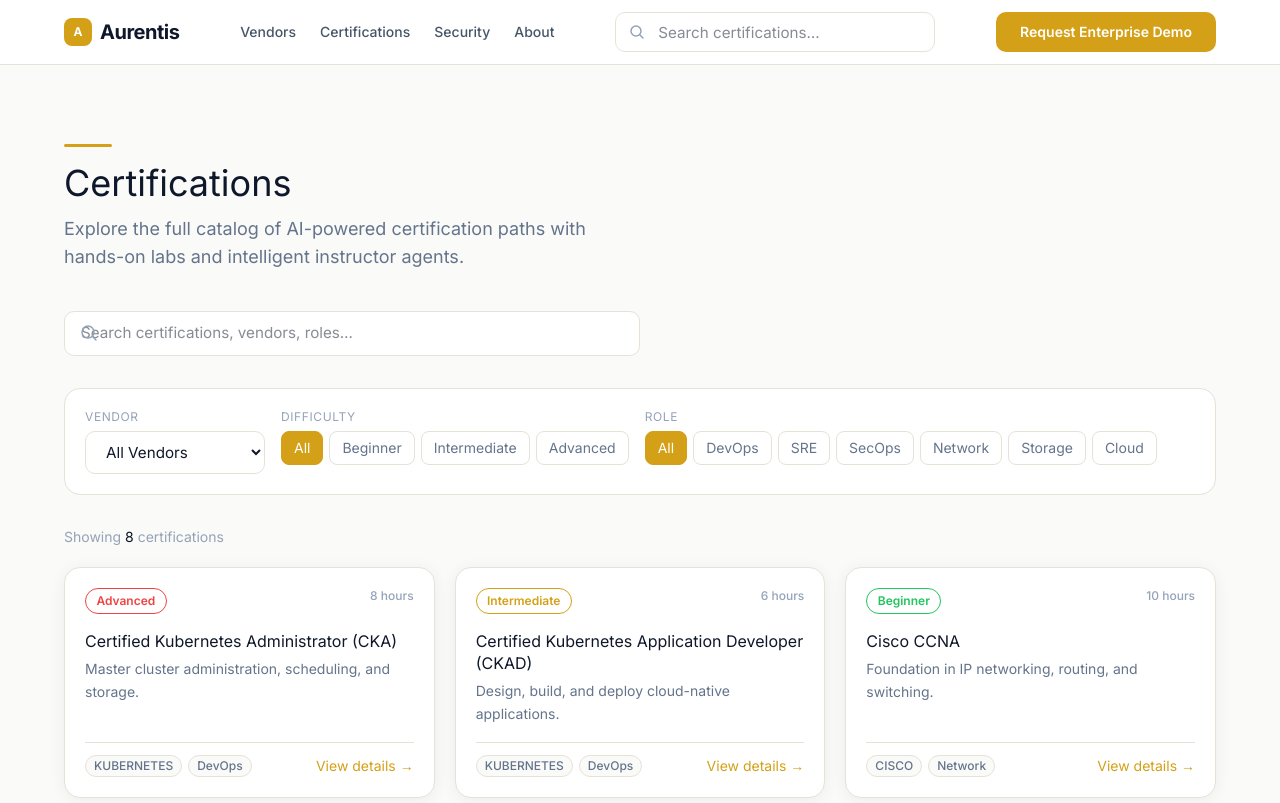
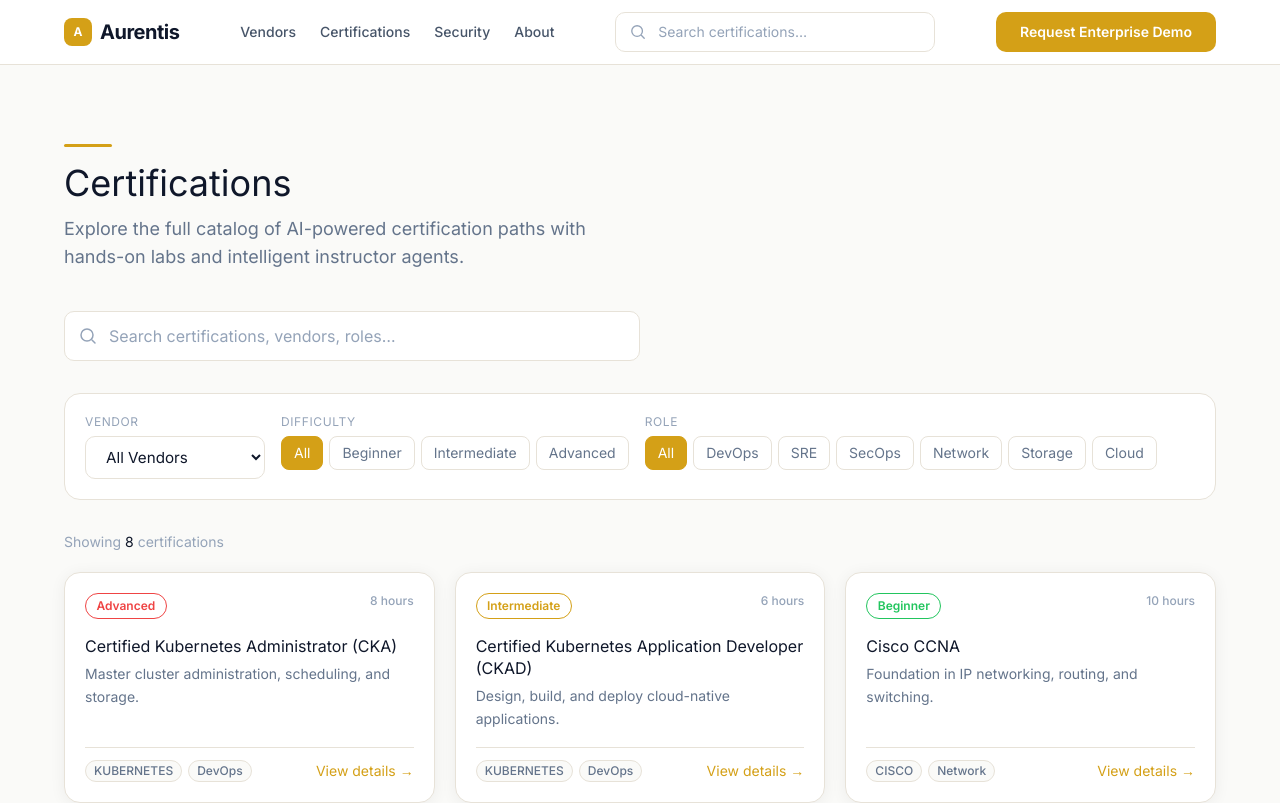
Before and after one commit to KushalGowda0462/AI_Training_Platform, a Next.js app: page /certifications in a window 1280 px wide. Shown: the top 803 px of the page. Built offline with nearby package versions, Linux system fonts and the light colour scheme.

Commit message:
fixed search bar issue

```diff
--- a/src/app/certifications/page.tsx
+++ b/src/app/certifications/page.tsx
@@ -6,6 +6,7 @@ import { Suspense } from "react";
 import { certifications } from "@/lib/mock/certifications";
 import { vendors } from "@/lib/mock/vendors";
 import CertificationCard from "@/components/CertificationCard";
+import SearchInput from "@/components/SearchInput";
 
 const difficulties = ["All", "Beginner", "Intermediate", "Advanced"];
 const roles = ["All", "DevOps", "SRE", "SecOps", "Network", "Storage", "Cloud"];
@@ -49,19 +50,13 @@ function CertificationsContent() {
 
                 {/* Search bar */}
                 <div className="max-w-xl mb-8">
-                    <div className="relative">
-                        <svg className="absolute left-4 top-1/2 -translate-y-1/2 text-[#94A3B8]" width="18" height="18" viewBox="0 0 18 18" fill="none">
-                            <circle cx="8" cy="8" r="6" stroke="currentColor" strokeWidth="1.5" />
-                            <path d="M13 13l3 3" stroke="currentColor" strokeWidth="1.5" strokeLinecap="round" />
-                        </svg>
-                        <input
-                            type="text"
+                    <SearchInput
                         placeholder="Search certifications, vendors, roles…"
                         value={search}
                         onChange={(e) => setSearch(e.target.value)}
-                            className="input-base pl-12 py-3 text-base"
+                        className="py-3 text-base"
+                        iconSize={18}
                     />
-                    </div>
                 </div>
 
                 {/* Filters */}
--- a/src/app/globals.css
+++ b/src/app/globals.css
@@ -139,6 +139,8 @@ body {
   box-shadow: 0 0 0 3px rgba(212, 160, 23, 0.12);
 }
 
+
+
 /* Navbar shadow on scroll (added via JS class) */
 .nav-scrolled {
   box-shadow: 0 2px 20px rgba(15, 23, 42, 0.08);
--- a/src/app/page.tsx
+++ b/src/app/page.tsx
@@ -7,6 +7,7 @@ import { certifications } from "@/lib/mock/certifications";
 import VendorCard from "@/components/VendorCard";
 import CertificationCard from "@/components/CertificationCard";
 import Modal from "@/components/Modal";
+import SearchInput from "@/components/SearchInput";
 
 export default function HomePage() {
   const [videoModalOpen, setVideoModalOpen] = useState(false);
@@ -330,19 +331,13 @@ export default function HomePage() {
 
           {/* Search bar */}
           <div className="max-w-xl mx-auto mb-8">
-            <div className="relative">
-              <svg className="absolute left-4 top-1/2 -translate-y-1/2 text-[#94A3B8]" width="18" height="18" viewBox="0 0 18 18" fill="none">
-                <circle cx="8" cy="8" r="6" stroke="currentColor" strokeWidth="1.5" />
-                <path d="M13 13l3 3" stroke="currentColor" strokeWidth="1.5" strokeLinecap="round" />
-              </svg>
-              <input
-                type="text"
-                placeholder="e.g. Kubernetes, Azure Administrator, CCNA…"
-                value={certSearch}
-                onChange={(e) => setCertSearch(e.target.value)}
-                className="input-base pl-11 py-3 text-base"
-              />
-            </div>
+            <SearchInput
+              placeholder="e.g. Kubernetes, Azure Administrator, CCNA…"
+              value={certSearch}
+              onChange={(e) => setCertSearch(e.target.value)}
+              className="py-3 text-base"
+              iconSize={18}
+            />
           </div>
 
           {/* Filter chips */}
--- a/src/app/vendors/page.tsx
+++ b/src/app/vendors/page.tsx
@@ -3,6 +3,7 @@
 import { useState } from "react";
 import { vendors } from "@/lib/mock/vendors";
 import VendorCard from "@/components/VendorCard";
+import SearchInput from "@/components/SearchInput";
 
 const categories = ["All", "Networking", "Cloud", "Storage", "DevOps", "Virtualization", "Cloud Native"];
 
@@ -33,19 +34,13 @@ export default function VendorsPage() {
 
                 {/* Search */}
                 <div className="max-w-md mb-6">
-                    <div className="relative">
-                        <svg className="absolute left-3 top-1/2 -translate-y-1/2 text-[#94A3B8]" width="16" height="16" viewBox="0 0 16 16" fill="none">
-                            <circle cx="7" cy="7" r="5" stroke="currentColor" strokeWidth="1.5" />
-                            <path d="M11 11l3 3" stroke="currentColor" strokeWidth="1.5" strokeLinecap="round" />
-                        </svg>
-                        <input
-                            type="text"
+                    <SearchInput
                         placeholder="Search vendors…"
                         value={search}
                         onChange={(e) => setSearch(e.target.value)}
-                            className="input-base pl-9 text-sm"
+                        className="py-2.5 text-sm"
+                        iconSize={16}
                     />
-                    </div>
                 </div>
 
                 {/* Filter chips */}
--- a/src/components/Navbar.tsx
+++ b/src/components/Navbar.tsx
@@ -4,6 +4,7 @@ import Link from "next/link";
 import { useRouter } from "next/navigation";
 import { useState, useEffect, useRef } from "react";
 import { certifications } from "@/lib/mock/certifications";
+import SearchInput from "@/components/SearchInput";
 
 export default function Navbar() {
     const [scrolled, setScrolled] = useState(false);
@@ -113,26 +114,15 @@ export default function Navbar() {
 
                     <div ref={searchRef} className="relative hidden lg:block flex-1 max-w-xs">
                         <form onSubmit={handleSearchSubmit}>
-                            <div className="relative">
-                                <svg
-                                    className="absolute left-[14px] top-1/2 -translate-y-1/2 text-[#94A3B8]"
-                                    width="16"
-                                    height="16"
-                                    viewBox="0 0 16 16"
-                                    fill="none"
-                                >
-                                    <circle cx="7" cy="7" r="5" stroke="currentColor" strokeWidth="1.5" />
-                                    <path d="M11 11l3 3" stroke="currentColor" strokeWidth="1.5" strokeLinecap="round" />
-                                </svg>
-                                <input
-                                    type="text"
+                            <SearchInput
                                 placeholder="Search certifications…"
                                 value={searchValue}
                                 onChange={(e) => handleSearch(e.target.value)}
                                 onFocus={() => suggestions.length && setShowSuggestions(true)}
-                                    className="input-base !pl-[42px] py-2 text-sm h-10 w-full"
+                                containerClassName="h-10 w-full"
+                                className="py-2 text-sm"
+                                iconSize={16}
                             />
-                            </div>
                         </form>
 
                         {showSuggestions && suggestions.length > 0 && (
@@ -183,25 +173,14 @@ export default function Navbar() {
                     <div className="md:hidden border-t border-[#E7E2D8] py-3 space-y-1">
                         {/* Mobile Search */}
                         <form onSubmit={handleSearchSubmit} className="px-1 mb-3">
-                            <div className="relative">
-                                <svg
-                                    className="absolute left-[14px] top-1/2 -translate-y-1/2 text-[#94A3B8]"
-                                    width="16"
-                                    height="16"
-                                    viewBox="0 0 16 16"
-                                    fill="none"
-                                >
-                                    <circle cx="7" cy="7" r="5" stroke="currentColor" strokeWidth="1.5" />
-                                    <path d="M11 11l3 3" stroke="currentColor" strokeWidth="1.5" strokeLinecap="round" />
-                                </svg>
-                                <input
-                                    type="text"
+                            <SearchInput
                                 placeholder="Search certifications…"
                                 value={searchValue}
                                 onChange={(e) => handleSearch(e.target.value)}
-                                    className="input-base !pl-[42px] py-2 text-sm h-10 w-full"
+                                containerClassName="h-10 w-full"
+                                className="py-2 text-sm"
+                                iconSize={16}
                             />
-                            </div>
                         </form>
                         {navLinks.map((l) => (
                             <Link
--- /dev/null
+++ b/src/components/SearchInput.tsx
@@ -0,0 +1,35 @@
+import React from "react";
+
+interface SearchInputProps extends React.InputHTMLAttributes<HTMLInputElement> {
+    containerClassName?: string;
+    iconSize?: number;
+}
+
+export default function SearchInput({
+    className = "",
+    containerClassName = "",
+    iconSize = 18,
+    ...props
+}: SearchInputProps) {
+    return (
+        <div
+            className={`flex flex-row items-center gap-3 px-3.5 border-[1.5px] border-[#E7E2D8] rounded-[10px] bg-white focus-within:border-[#D4A017] focus-within:shadow-[0_0_0_3px_rgba(212,160,23,0.12)] transition-all overflow-hidden ${containerClassName}`}
+        >
+            <svg
+                className="shrink-0 text-[#94A3B8]"
+                width={iconSize}
+                height={iconSize}
+                viewBox="0 0 18 18"
+                fill="none"
+            >
+                <circle cx="8" cy="8" r="6" stroke="currentColor" strokeWidth="1.5" />
+                <path d="M13 13l3 3" stroke="currentColor" strokeWidth="1.5" strokeLinecap="round" />
+            </svg>
+            <input
+                type="text"
+                className={`flex-1 bg-transparent border-none outline-none text-[#0F172A] placeholder-[#94A3B8] w-full min-w-0 focus:ring-0 ${className}`}
+                {...props}
+            />
+        </div>
+    );
+}
```
Lines whose indentation alone changed are shown as unchanged.
